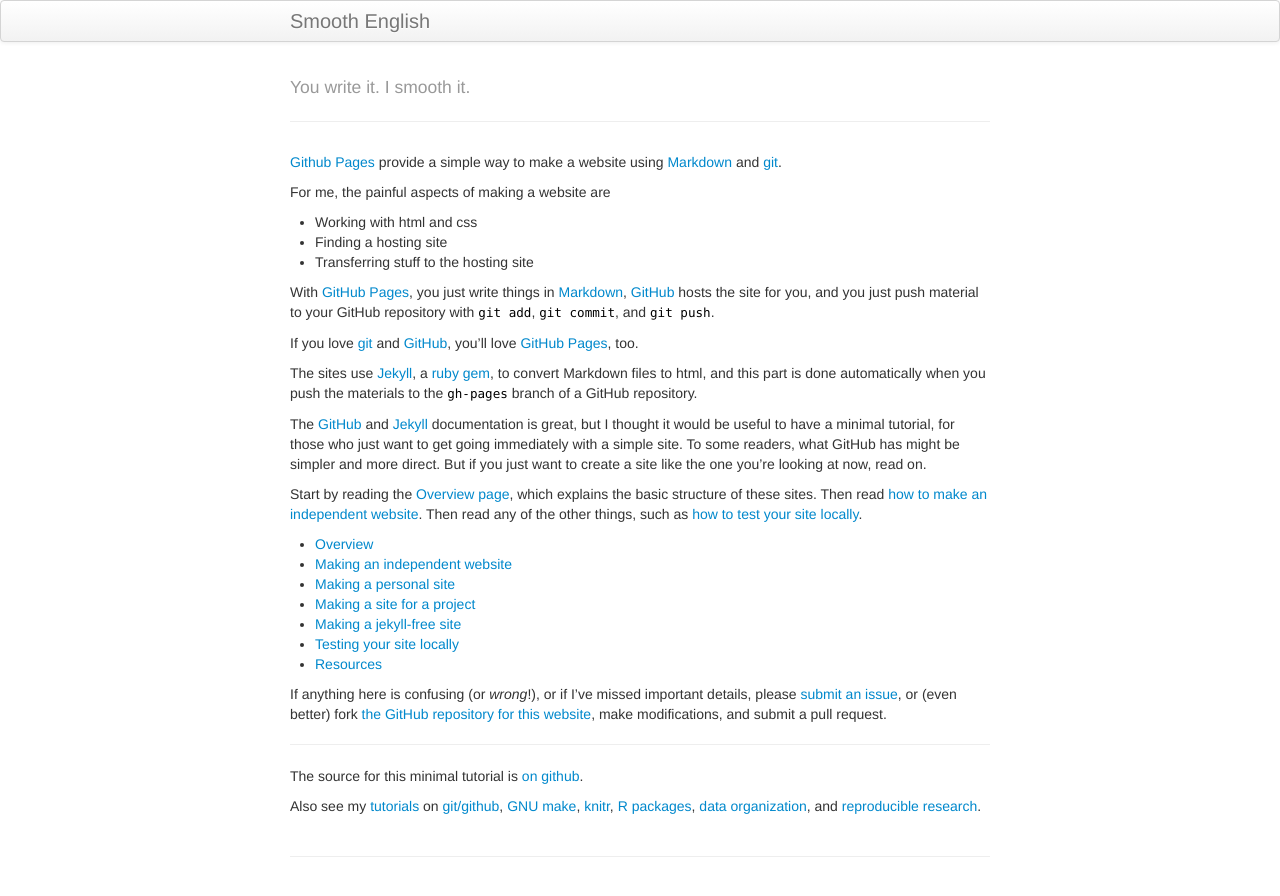
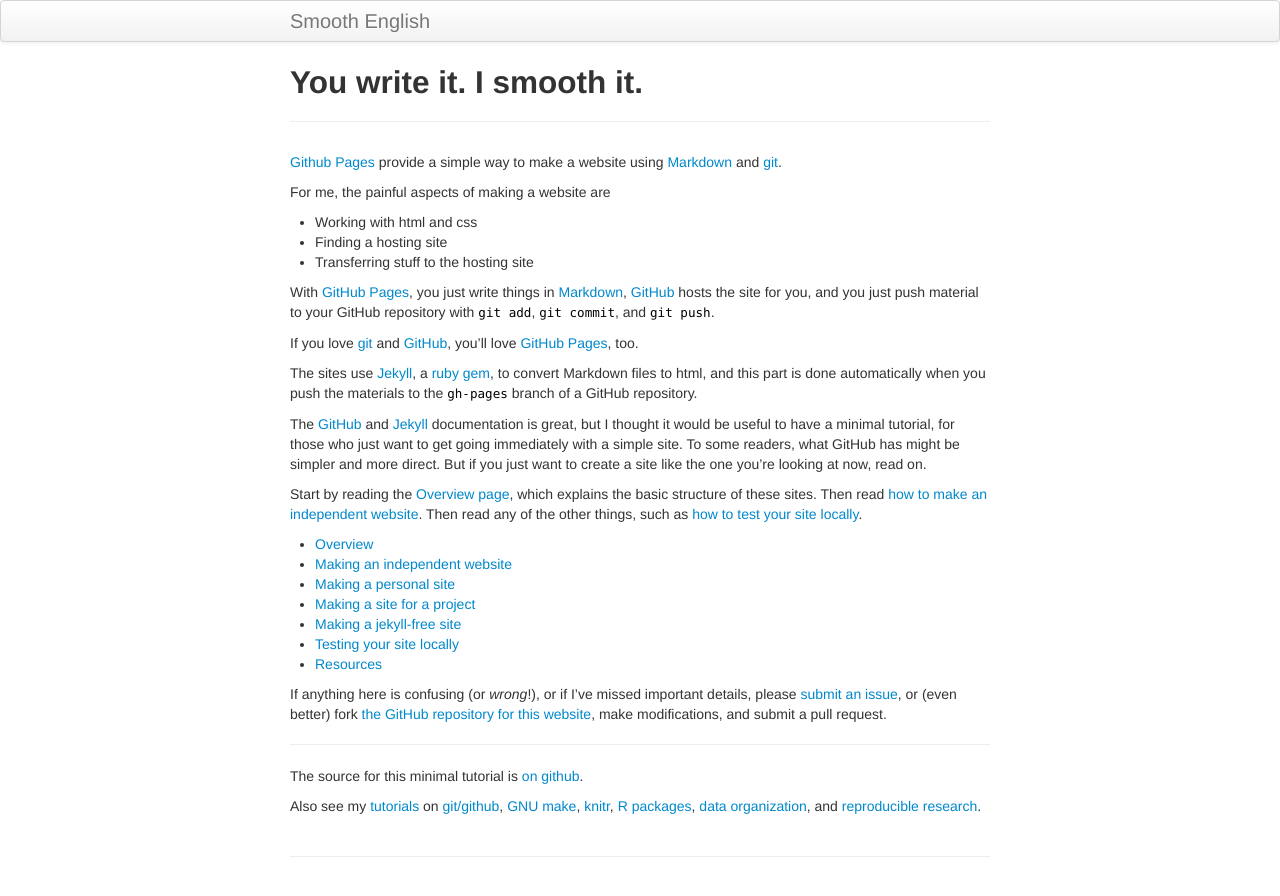
Before and after one commit to StephenEastham/StephenEastham.github.io, a Jekyll site: the page built from index.md, in a window 1280 px wide. Shown: the top 896 px of the page. Built offline with Jekyll 4.4.1, drawn with Linux system fonts in a browser that asks for light colours.

```diff
--- a/index.md
+++ b/index.md
@@ -1,7 +1,7 @@
 ---
 layout: page
-title:
-tagline: You write it. I smooth it.
+title: You write it. I smooth it.
+tagline:
 description:
 ---
 
```
